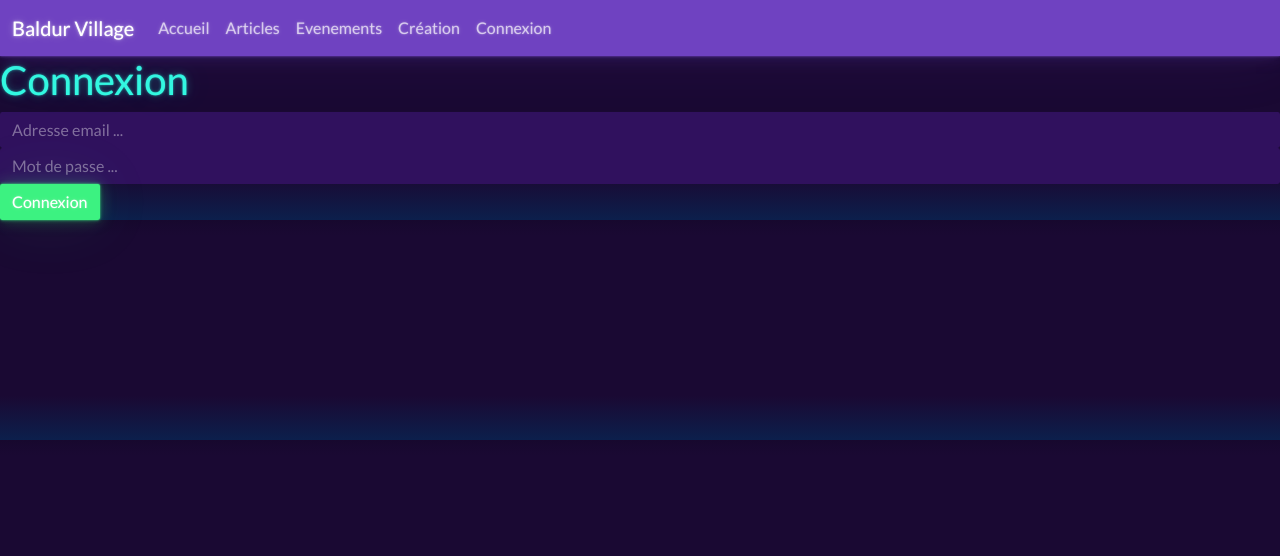
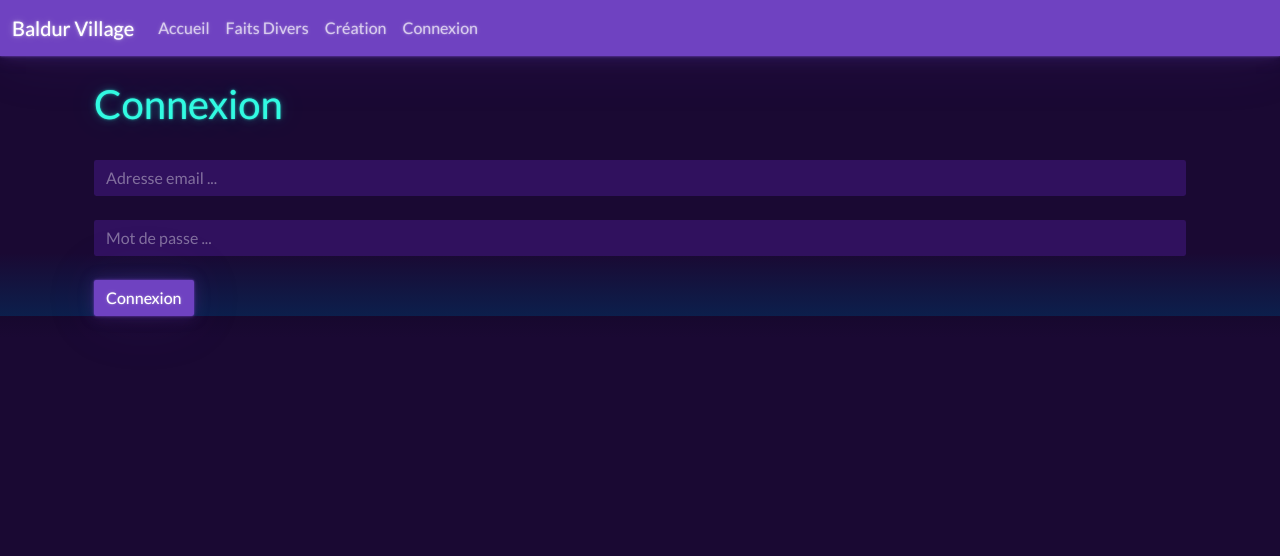
Before and after one commit to gregoss54/Village_ECF3, a Symfony app: template templates/security/login.html.twig in a window 1280 px wide. Shown: the top 556 px of the page. Run offline with Twig, Linux system fonts and the light colour scheme; the template is opened without the code that fills it, so the values that code supplies are empty; some libraries are stand-ins or nearby versions.

Commit message:
last commit ecf

```diff
--- a/src/Controller/SecurityController.php
+++ b/src/Controller/SecurityController.php
@@ -25,6 +25,7 @@ class SecurityController extends AbstractController
         $form = $this->createForm(RegistrationType::class, $user);
 
         $form->handleRequest($request);
+
         if ($form->isSubmitted() && $form->isValid()) {
             $hash = $encoder->encodePassword($user, $user->getPassword());
             $user->setPassword($hash);
--- a/templates/base.html.twig
+++ b/templates/base.html.twig
@@ -2,7 +2,7 @@
 <html>
     <head>
         <meta charset="UTF-8">
-        <title>{% block title %}Welcome!{% endblock %}</title>
+        <title>{% block title %}Baldur Village!{% endblock %}</title>
         <link rel="stylesheet"
         href="https://bootswatch.com/5/vapor/bootstrap.min.css">
         {% block stylesheets %}
@@ -29,11 +29,9 @@
           </a>
         </li>
         <li class="nav-item">
-          <a class="nav-link" href="{{ path('village') }}">Articles</a>
+          <a class="nav-link" href="{{ path('village') }}">Faits Divers</a>
         </li>
-        <li class="nav-item">
-          <a class="nav-link" href="/village">Evenements</a>
-          </li>
+
           <li class="nav-item">
             <a class="nav-link" href="{{ path('village_create') }}">Création</a>
             </li>
@@ -52,7 +50,7 @@
   </div>
 </nav>
 <div class="container">
-</div>
         {% block body %}{% endblock %}
+      </div>
     </body>
 </html>
--- a/templates/security/login.html.twig
+++ b/templates/security/login.html.twig
@@ -1,7 +1,9 @@
-{% extends "base.html.twig" %} {% block body %}
-
+{% extends "base.html.twig" %}
+{% block body %}
+<br>
+<div class="container">
 <h1>Connexion</h1>
-
+<br>
 <form action="{{ path('security_login') }}" method="post">
   <div class="form-group">
     <input
@@ -12,6 +14,7 @@
       class="form-control"
     />
   </div>
+  <br>
   <div class="form-group">
     <input
       type="password"
@@ -21,7 +24,10 @@
       class="form-control"
     />
   </div>
-  <button type="submit" class="btn btn-success">Connexion</button>
+  <br>
+
+  <button type="submit" class="btn btn-primary">Connexion</button>
 </form>
+</div>
 
 {% endblock %}
--- a/templates/security/registration.html.twig
+++ b/templates/security/registration.html.twig
@@ -1,7 +1,7 @@
 {% extends 'base.html.twig' %}
 
 {% block body %}
-<<h1>Inscription sur le site</h1>
+<h1>Inscription sur le site</h1>
 
 {{ form_start(form) }}
 
--- a/templates/village/index.html.twig
+++ b/templates/village/index.html.twig
@@ -4,7 +4,9 @@
 
 {% block body %}
 
-<h1> Les articles et événements du moment</h1>
+<div class="container">
+    <br>
+<h1> Les faits divers du moment à Baldur Village</h1>
 
 <br>
 <section>
@@ -26,5 +28,5 @@
 <br>
 {% endfor %}
 </section>
-
+</div>
 {% endblock %}
```
Also changed, not shown: templates/village/home.html.twig (+8 -5 lines).
